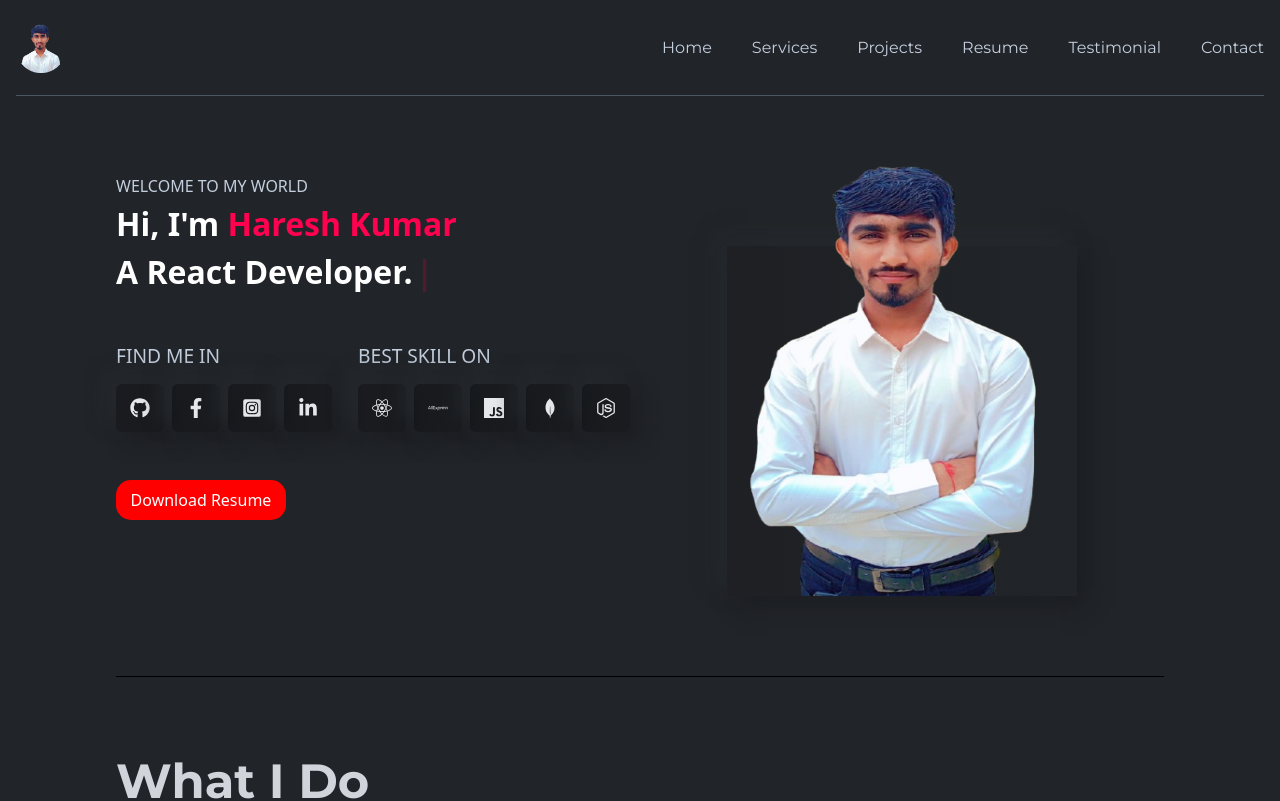
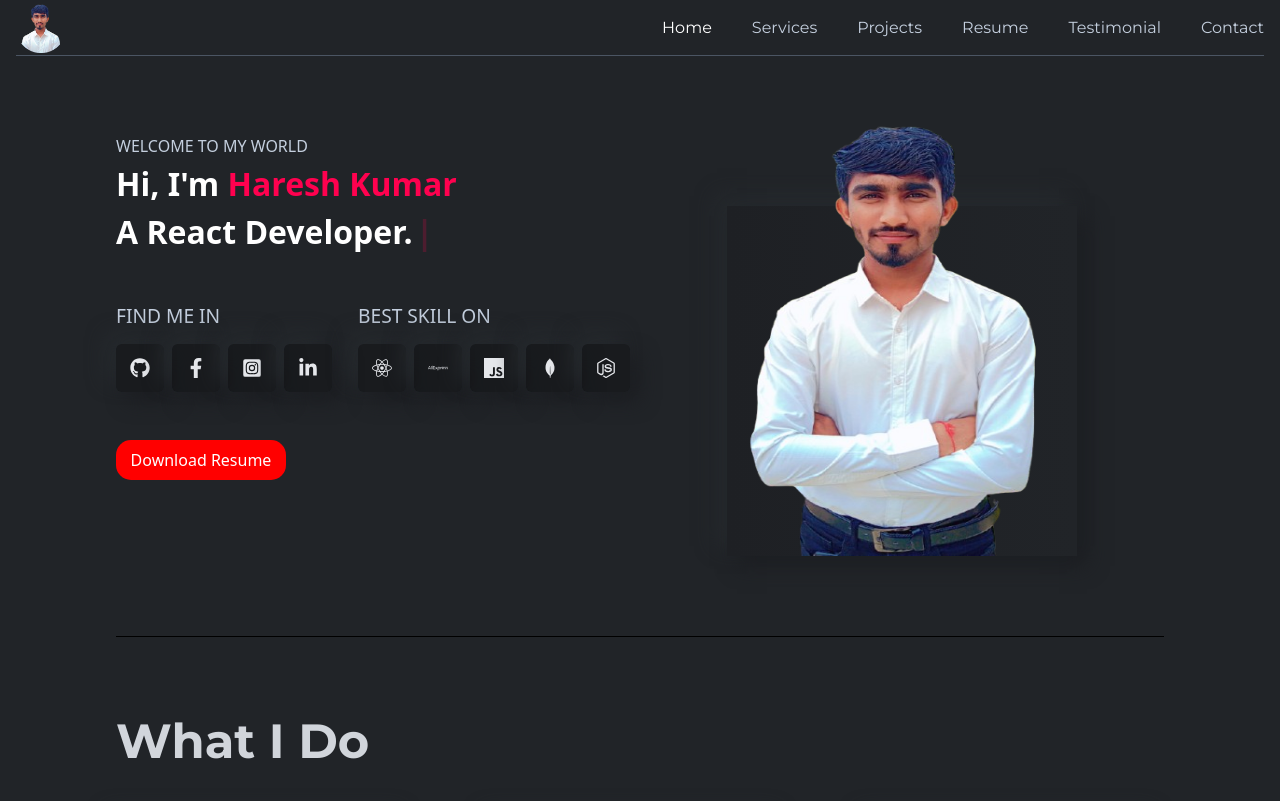
Before and after one commit to Hareshku/HareshKumar, a React (Create React App) app: page / in a window 1280 px wide. Shown: the top 801 px of the page. Built offline with nearby package versions, Linux system fonts and the light colour scheme.

Commit message:
Update Navbar.module.css

```diff
--- a/src/components/navbar/Navbar.module.css
+++ b/src/components/navbar/Navbar.module.css
@@ -129,6 +129,9 @@
 
 /* Media Queries */
 @media (min-width: 768px) {
+    .navbar{
+        height: 3.5rem;
+    }
   .navLinks {
     display: flex;
     gap: 2.5rem;
```
